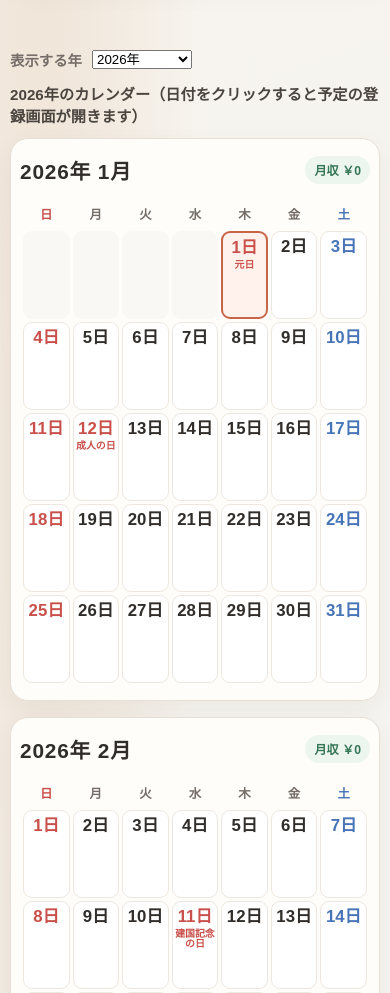
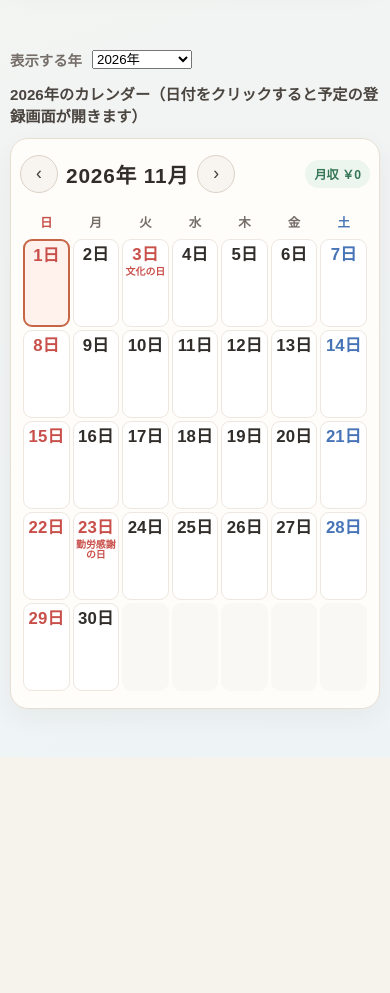
Before and after one commit to satoshi0814314-cyber/shift-calendar-2027, a plain HTML site: page index.html in a window 390 px wide. Shown: the part 1040-2033 px from the top of the page. After the commit the page ends 1797 px from the top, so only its background shows below. Drawn offline with Linux system fonts and the light colour scheme.

Commit message:
Display one month with navigation arrows

```diff
--- a/index.html
+++ b/index.html
@@ -261,8 +261,10 @@
 
     .month-grid {
       display: grid;
-      grid-template-columns: repeat(3, minmax(280px, 1fr));
+      grid-template-columns: minmax(0, 1fr);
       gap: 16px;
+      max-width: 900px;
+      margin-inline: auto;
     }
 
     .month-card { padding: 16px 14px 14px; }
@@ -270,8 +272,15 @@
       display: flex;
       align-items: center;
       justify-content: space-between;
+      flex-wrap: wrap;
       gap: 8px;
       margin: 0 0 12px;
+    }
+
+    .month-navigation {
+      display: flex;
+      align-items: center;
+      gap: 8px;
     }
 
     .month-header h3 {
@@ -279,6 +288,19 @@
       font-size: 1.3rem;
       letter-spacing: .04em;
     }
+
+    .month-navigation button {
+      width: 38px;
+      min-height: 38px;
+      border: 1px solid #dcd1c5;
+      border-radius: 50%;
+      background: #f8f5f1;
+      color: #403a35;
+      font-size: 1.1rem;
+    }
+
+    .month-navigation button:hover { background: var(--accent-light); }
+    .month-navigation button:disabled { cursor: not-allowed; opacity: .4; }
 
     .month-total {
       border-radius: 999px;
@@ -353,7 +375,7 @@
     .day-event-more { color: #59477a; font-size: .58rem; }
 
     @media (max-width: 1050px) {
-      .month-grid { grid-template-columns: repeat(2, minmax(260px, 1fr)); }
+      .month-grid { grid-template-columns: minmax(0, 1fr); }
       .top-grid { grid-template-columns: 1fr; }
     }
     @media (max-width: 620px) {
@@ -516,6 +538,7 @@
       let YEAR = AVAILABLE_YEARS.includes(new Date().getFullYear())
         ? new Date().getFullYear()
         : AVAILABLE_YEARS[0];
+      let currentMonth = new Date().getMonth();
       const STORAGE_KEYS = {
         2026: 'shift-calendar-2026-web-v1',
         2027: 'shift-calendar-2027-web-v1'
@@ -919,6 +942,7 @@
 
       function selectDate(key, openDialog = false) {
         state.selectedDate = key;
+        currentMonth = dateFromKey(key).getMonth();
         dateInput.value = key;
         const shift = state.shifts[key];
         startInput.value = shift ? shift.start : '17:00';
@@ -936,7 +960,7 @@
         const dates = [...Object.keys(state.shifts), ...Object.keys(state.events)]
           .filter((key) => key.startsWith(`${YEAR}-`))
           .sort();
-        selectDate(dates[0] || `${YEAR}-01-01`);
+        selectDate(dates[0] || dateKey(YEAR, currentMonth, 1));
       }
 
       function changeYear(value) {
@@ -971,6 +995,34 @@
         selectDate(dateKey(YEAR, date.getMonth(), date.getDate()));
       }
 
+      function changeMonth(step) {
+        let nextYear = YEAR;
+        let nextMonth = currentMonth + step;
+        if (nextMonth < 0) {
+          nextYear -= 1;
+          nextMonth = 11;
+        } else if (nextMonth > 11) {
+          nextYear += 1;
+          nextMonth = 0;
+        }
+        if (!AVAILABLE_YEARS.includes(nextYear)) return;
+
+        const selectedDay = dateInput.value ? dateFromKey(dateInput.value).getDate() : 1;
+        if (nextYear !== YEAR) {
+          if (!saveState()) return;
+          YEAR = nextYear;
+          holidays = holidaysByYear[YEAR];
+          state.shifts = {};
+          state.events = {};
+          loadState();
+          updateYearLabels();
+        }
+
+        const day = Math.min(selectedDay, new Date(YEAR, nextMonth + 1, 0).getDate());
+        selectDate(dateKey(YEAR, nextMonth, day));
+        setStatus('');
+      }
+
       function adjustTime(target, step) {
         const input = document.getElementById(target);
         const defaultTime = target.includes('start') ? '17:00' : '21:00';
@@ -988,8 +1040,23 @@
 
         const header = document.createElement('header');
         header.className = 'month-header';
+        const navigation = document.createElement('div');
+        navigation.className = 'month-navigation';
+        const previousButton = document.createElement('button');
+        previousButton.type = 'button';
+        previousButton.textContent = '‹';
+        previousButton.setAttribute('aria-label', '前の月');
+        previousButton.disabled = monthIndex === 0 && YEAR === AVAILABLE_YEARS[0];
+        previousButton.addEventListener('click', () => changeMonth(-1));
         const title = document.createElement('h3');
         title.textContent = `${YEAR}年 ${monthNames[monthIndex]}`;
+        const nextButton = document.createElement('button');
+        nextButton.type = 'button';
+        nextButton.textContent = '›';
+        nextButton.setAttribute('aria-label', '次の月');
+        nextButton.disabled = monthIndex === 11 && YEAR === AVAILABLE_YEARS[AVAILABLE_YEARS.length - 1];
+        nextButton.addEventListener('click', () => changeMonth(1));
+        navigation.append(previousButton, title, nextButton);
         const monthTotal = Object.entries(state.shifts).reduce((sum, [key, shift]) => {
           if (!key.startsWith(`${YEAR}-${String(monthIndex + 1).padStart(2, '0')}-`)) return sum;
           return sum + shiftIncome(key, shift, settings);
@@ -997,7 +1064,7 @@
         const total = document.createElement('span');
         total.className = 'month-total';
         total.textContent = `月収 ${currency(monthTotal)}`;
-        header.append(title, total);
+        header.append(navigation, total);
         card.appendChild(header);
 
         const table = document.createElement('table');
@@ -1103,9 +1170,7 @@
         timeRangeLabel.textContent = `${settings.timePremiumStart}〜${settings.timePremiumEnd}` +
           (timeToMinutes(settings.timePremiumEnd) <= timeToMinutes(settings.timePremiumStart) ? '（翌日）' : '');
         monthGrid.replaceChildren();
-        for (let month = 0; month < 12; month += 1) {
-          monthGrid.appendChild(createMonth(month, settings));
-        }
+        monthGrid.appendChild(createMonth(currentMonth, settings));
         updateSummary(settings);
       }
 
```
